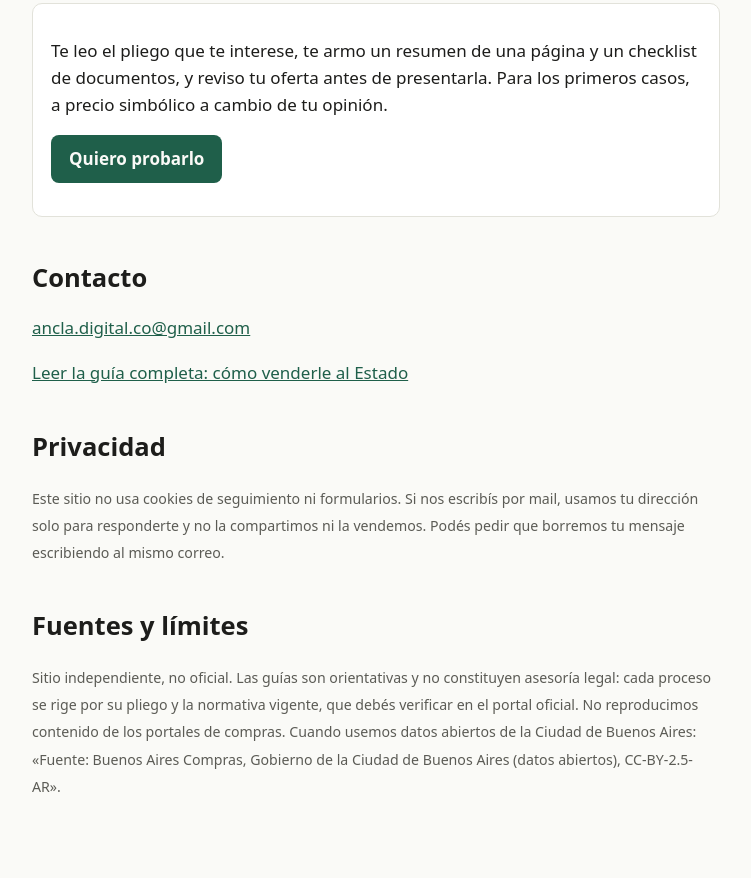
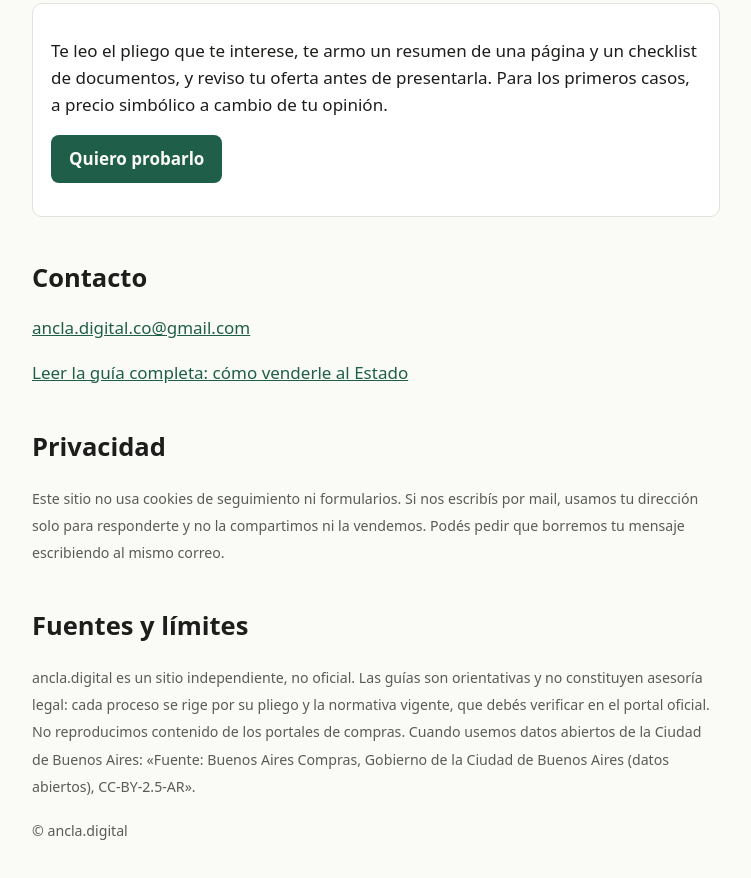
Before and after one commit to Tobylop/ofertar-al-estado, a plain HTML site: page index.html in a window 1280 px wide. Shown: the part 819-1697 px from the top of the page, without its empty margins (264-1015 px from the left). Drawn offline with Linux system fonts and the light colour scheme.

Commit message:
ancla.digital: marca y README

```diff
--- a/index.html
+++ b/index.html
@@ -5,7 +5,7 @@
 <meta name="viewport" content="width=device-width, initial-scale=1">
 <title>Cómo ofertar al Estado</title>
 <meta name="description" content="Guías simples en español para pymes que quieren leer pliegos y presentar ofertas al Estado.">
-<script type="application/ld+json">{"@context":"https://schema.org","@type":"WebSite","name":"Cómo ofertar al Estado","inLanguage":"es-AR","description":"Guías simples en español para pymes que quieren leer pliegos y presentar ofertas al Estado."}</script>
+<script type="application/ld+json">{"@context":"https://schema.org","@type":"WebSite","name":"Cómo ofertar al Estado","publisher":{"@type":"Organization","name":"ancla.digital","email":"ancla.digital.co@gmail.com"},"inLanguage":"es-AR","description":"Guías simples en español para pymes que quieren leer pliegos y presentar ofertas al Estado."}</script>
 <style>
 :root{--bg:#fafaf7;--fg:#1d1d1b;--mut:#5b5b55;--ac:#1f5f4a;--card:#fff;--bd:#e2e2da}
 @media (prefers-color-scheme:dark){:root{--bg:#161614;--fg:#eeeee8;--mut:#a6a69d;--ac:#6cc4a3;--card:#1f1f1c;--bd:#33332f}}
@@ -59,7 +59,8 @@ small{color:var(--mut)}
 <p><small>Este sitio no usa cookies de seguimiento ni formularios. Si nos escribís por mail, usamos tu dirección solo para responderte y no la compartimos ni la vendemos. Podés pedir que borremos tu mensaje escribiendo al mismo correo.</small></p>
 
 <h2>Fuentes y límites</h2>
-<p><small>Sitio independiente, no oficial. Las guías son orientativas y no constituyen asesoría legal: cada proceso se rige por su pliego y la normativa vigente, que debés verificar en el portal oficial. No reproducimos contenido de los portales de compras. Cuando usemos datos abiertos de la Ciudad de Buenos Aires: «Fuente: Buenos Aires Compras, Gobierno de la Ciudad de Buenos Aires (datos abiertos), CC-BY-2.5-AR».</small></p>
+<p><small>ancla.digital es un sitio independiente, no oficial. Las guías son orientativas y no constituyen asesoría legal: cada proceso se rige por su pliego y la normativa vigente, que debés verificar en el portal oficial. No reproducimos contenido de los portales de compras. Cuando usemos datos abiertos de la Ciudad de Buenos Aires: «Fuente: Buenos Aires Compras, Gobierno de la Ciudad de Buenos Aires (datos abiertos), CC-BY-2.5-AR».</small></p>
+<p><small>© ancla.digital</small></p>
 </main>
 </body>
 </html>
```
Also changed, not shown: guia-como-vender-al-estado.html (+3 -2 lines), 1 other file.
